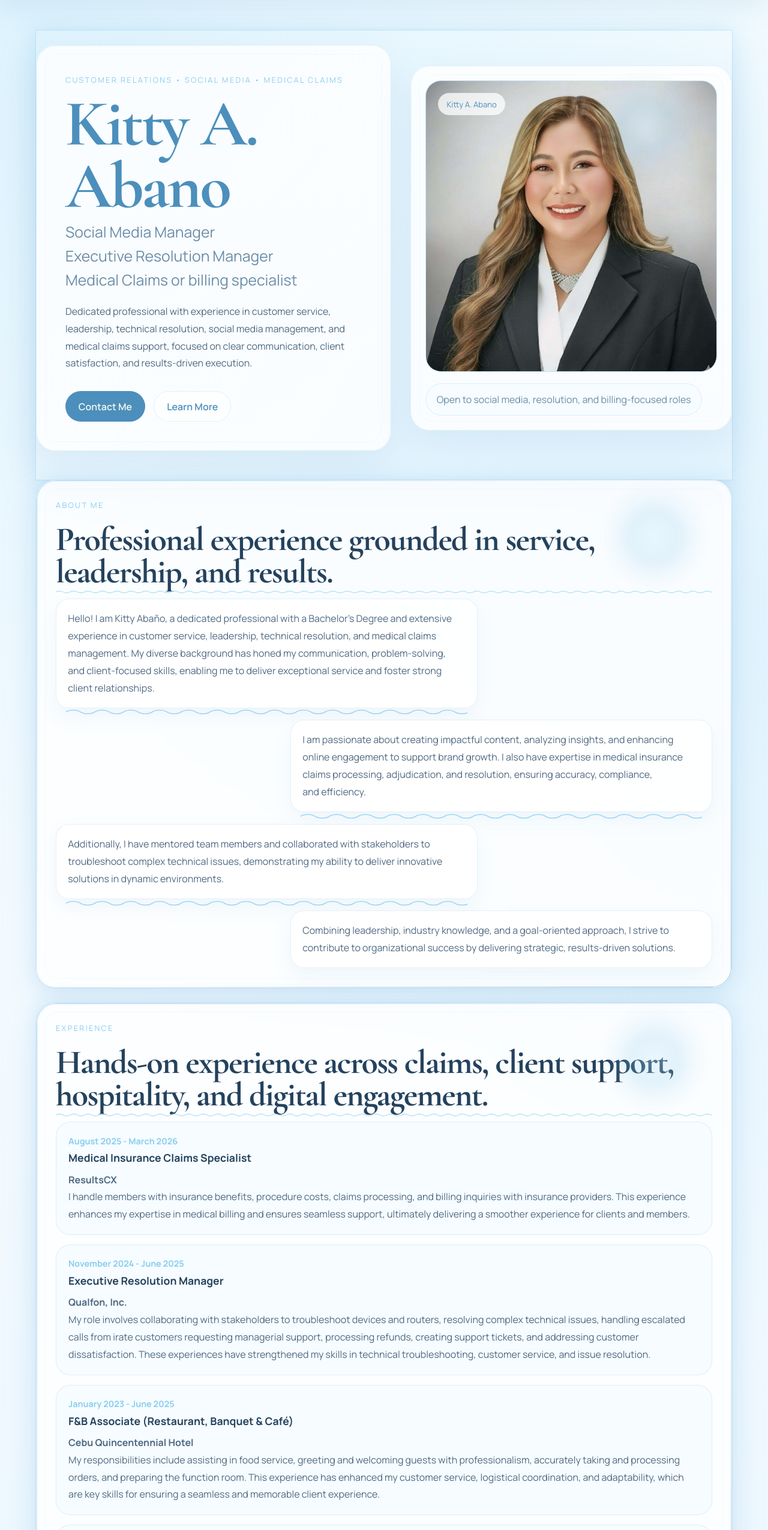
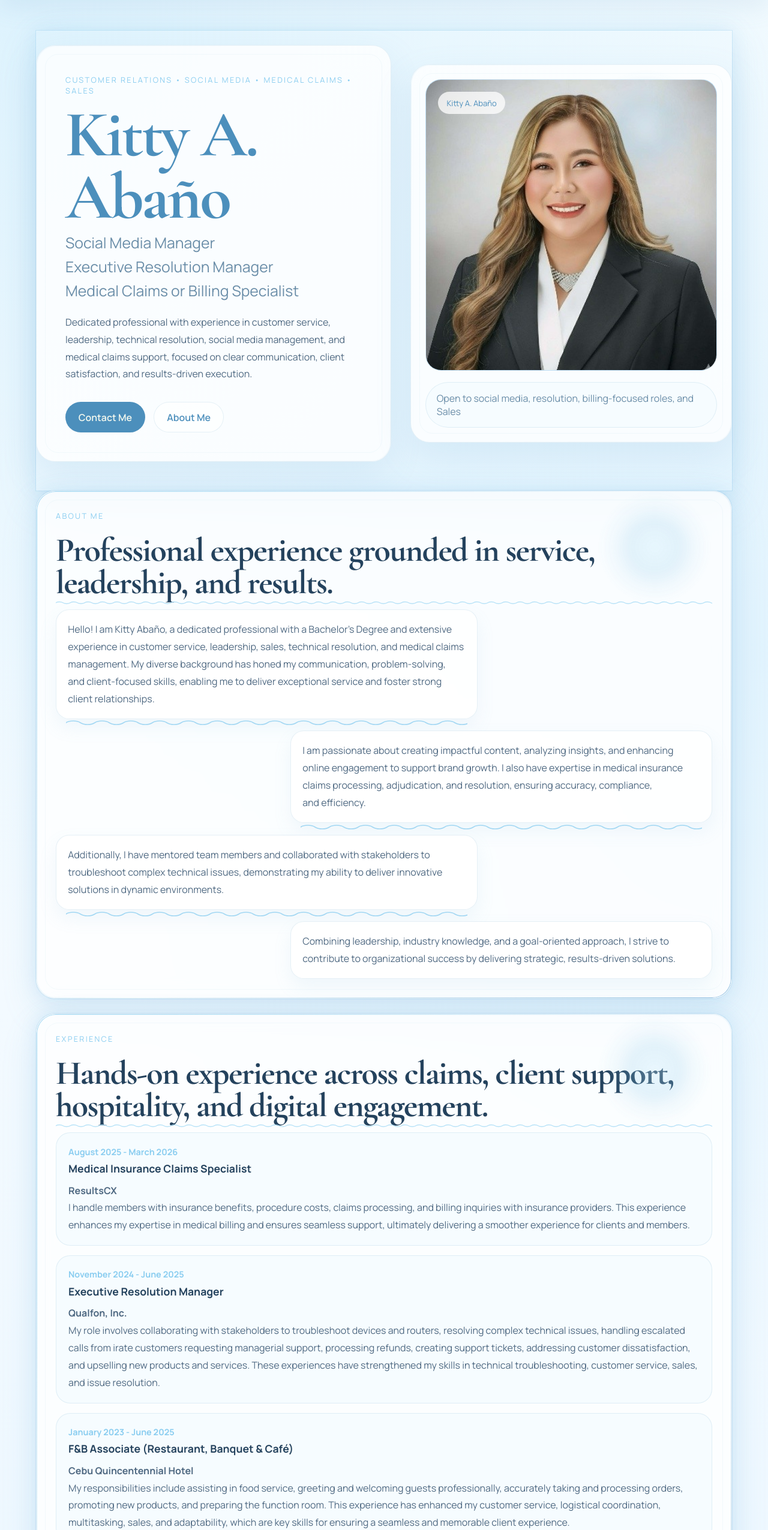
Before and after one commit to Marcpro1221/Kitty-Portfolio, a website: page index.html in a window 1280 px wide. Shown: the part 69-2620 px from the top of the page at 60% size. Drawn offline with nearby package versions, Linux system fonts and the light colour scheme.

Commit message:
update context and label

```diff
--- a/index.html
+++ b/index.html
@@ -33,11 +33,11 @@
         <header class="hero reveal-section">
             <section id="home" class="hero-grid">
                 <div class="hero-copy">
-                    <p class="eyebrow">Customer Relations • Social Media • Medical Claims</p>
-                    <h1><span>Kitty A. Abano</span></h1>
+                    <p class="eyebrow">Customer Relations • Social Media • Medical Claims • Sales</p>
+                    <h1><span>Kitty A. Abaño</span></h1>
                     <p class="hero-role">Social Media Manager</p>
                     <p class="hero-role">Executive Resolution Manager</p>
-                    <p class="hero-role">Medical Claims or billing specialist</p>
+                    <p class="hero-role">Medical Claims or Billing Specialist</p>
                     <p class="hero-description">
                         Dedicated professional with experience in customer service, leadership, technical
                         resolution, social media management, and medical claims support, focused on clear
@@ -45,17 +45,17 @@
                     </p>
                     <div class="hero-actions">
                         <a class="button primary" href="#contact">Contact Me</a>
-                        <a class="button secondary" href="#about">Learn More</a>
+                        <a class="button secondary" href="#about">About Me</a>
                     </div>
                 </div>
 
                 <div class="hero-visual">
                     <div class="leaf-card leaf-card-large">
-                        <span class="leaf-label">Kitty A. Abano</span>
+                        <span class="leaf-label">Kitty A. Abaño</span>
                         <img class="hero-portrait" src="Asset/kitty.jpg" alt="Portrait of Kitty A. Abano">
                     </div>
                     <div class="hero-note">
-                        <span>Open to social media, resolution, and billing-focused roles</span>
+                        <span>Open to social media, resolution, billing-focused roles, and Sales</span>
                     </div>
                 </div>
             </section>
@@ -71,10 +71,10 @@
                     <article class="about-panel">
                         <p class="section-text">
                             Hello! I am Kitty Abaño, a dedicated professional with a Bachelor's Degree and
-                            extensive experience in customer service, leadership, technical resolution, and
-                            medical claims management. My diverse background has honed my communication,
-                            problem-solving, and client-focused skills, enabling me to deliver exceptional
-                            service and foster strong client relationships.
+                            extensive experience in customer service, leadership, sales, technical
+                            resolution, and medical claims management. My diverse background has honed my
+                            communication, problem-solving, and client-focused skills, enabling me to
+                            deliver exceptional service and foster strong client relationships.
                         </p>
                     </article>
                     <article class="about-panel">
@@ -127,9 +127,9 @@
                             My role involves collaborating with stakeholders to troubleshoot devices and
                             routers, resolving complex technical issues, handling escalated calls from irate
                             customers requesting managerial support, processing refunds, creating support
-                            tickets, and addressing customer dissatisfaction. These experiences have
-                            strengthened my skills in technical troubleshooting, customer service, and issue
-                            resolution.
+                            tickets, addressing customer dissatisfaction, and upselling new products and
+                            services. These experiences have strengthened my skills in technical
+                            troubleshooting, customer service, sales, and issue resolution.
                         </p>
                     </article>
                     <article class="timeline-item">
@@ -138,10 +138,11 @@
                         <p><strong>Cebu Quincentennial Hotel</strong></p>
                         <p>
                             My responsibilities include assisting in food service, greeting and welcoming
-                            guests with professionalism, accurately taking and processing orders, and
-                            preparing the function room. This experience has enhanced my customer service,
-                            logistical coordination, and adaptability, which are key skills for ensuring a
-                            seamless and memorable client experience.
+                            guests professionally, accurately taking and processing orders, promoting new
+                            products, and preparing the function room. This experience has enhanced my
+                            customer service, logistical coordination, multitasking, sales, and
+                            adaptability, which are key skills for ensuring a seamless and memorable client
+                            experience.
                         </p>
                     </article>
                     <article class="timeline-item">
--- a/style.css
+++ b/style.css
@@ -233,6 +233,12 @@
         background: rgba(255, 255, 255, 0.76);
         color: var(--accent-deep);
         font-size: 0.82rem;
+    }
+
+    .leaf-label-secondary {
+        top: 4.1rem;
+        background: rgba(255, 255, 255, 0.68);
+        color: var(--muted);
     }
 
     .hero-portrait {
```
